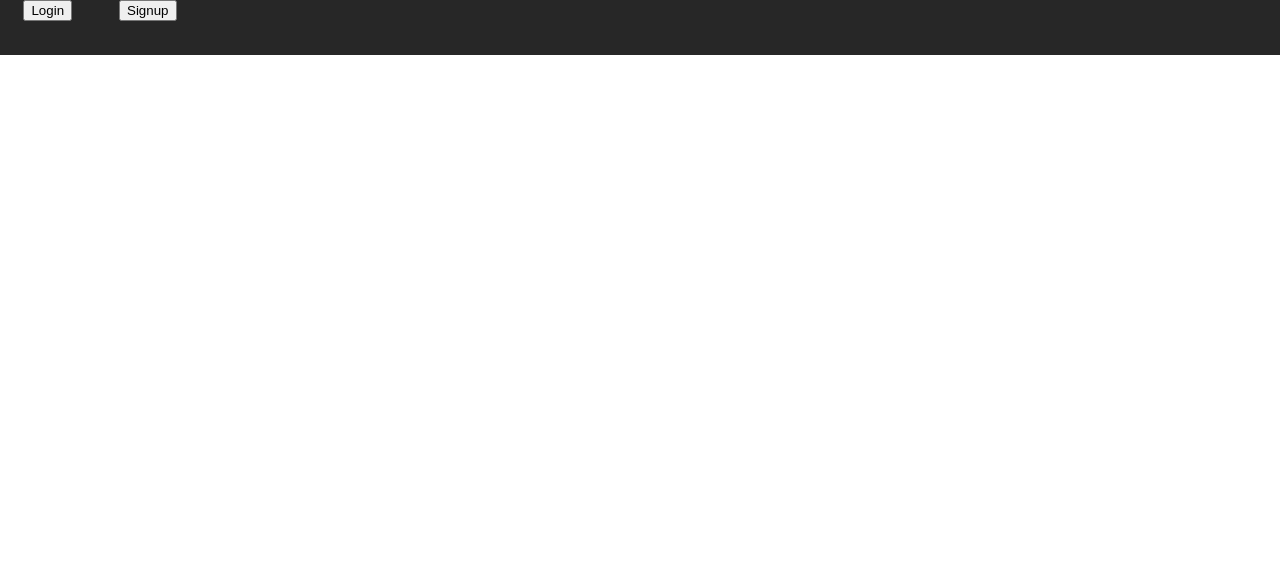
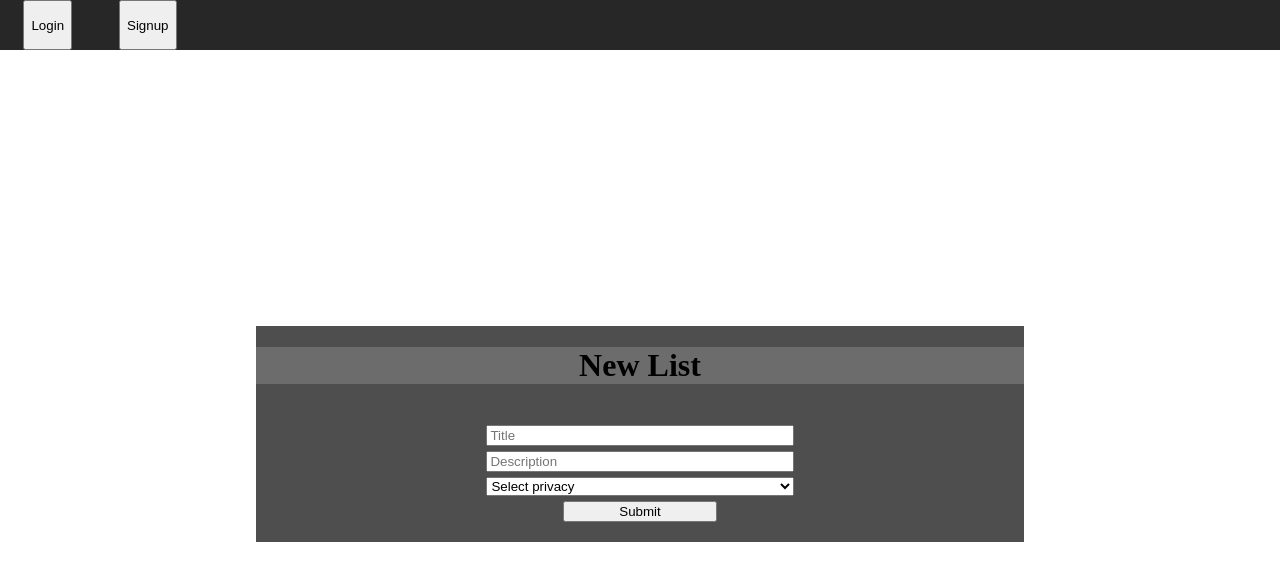
Before and after one commit to loganw0315/now-watch-this, a React (Create React App) app: page /create-list in a window 1280 px wide. Before the commit this address had no page. Shown: the top 580 px of the page. Built offline with nearby package versions, Linux system fonts and the light colour scheme; the HTML template or start-up script is replaced by a standard one.

Commit message:
Seachbar styling done, CreateList working

```diff
--- a/src/App.js
+++ b/src/App.js
@@ -1,9 +1,13 @@
 import { useEffect, useState } from 'react';
 import { BrowserRouter, Routes, Route } from 'react-router-dom'
+import { useNavigate } from 'react-router';
 import './App.css';
 import NavBar from './components/NavBar';
 import Home from './pages/home/Home';
 import Lists from './pages/lists/Lists';
+import CreateList from './pages/create-list/CreateList';
+
+
 
 function App() {
   const [display, setDisplay] = useState('')
@@ -14,6 +18,9 @@ function App() {
   const [isLoggedIn, setIsLoggedIn] = useState(false);
   const handleLogin = () => setIsLoggedIn(!isLoggedIn)
 
+
+
+  //Checks if id exists in local storage
   useEffect(() => {
     if(localStorage.getItem('id')) {
       setIsLoggedIn(true)
@@ -33,10 +40,14 @@ function App() {
           <Home
           display={display}
           handleDisplay={handleDisplay}
-          handleLogin={handleLogin}/>
+          handleLogin={handleLogin}
+          isLoggedIn={isLoggedIn}/>
           } />
         <Route path="/lists" element={
           <Lists />
+        }/>
+        <Route path="/create-list" element={
+          <CreateList />
         }/>
         </Routes>
       </BrowserRouter>
--- a/src/components/NavBar.css
+++ b/src/components/NavBar.css
@@ -1,13 +1,18 @@
 .navbar{
     background-color: rgb(39, 39, 39);
     margin:0;
-    height: 55px;
+    height: 50px;
     display: flex;
 }
 .navbar nav {
-    max-width: 1200px;
-    margin: 0;
+    display: flex;
+
 }
+
+.nav-link{
+    color: aliceblue;
+}
+
 .login-btns{
     width: 200px;
     display: flex;
--- a/src/components/NavBar.js
+++ b/src/components/NavBar.js
@@ -1,3 +1,4 @@
+import { Link } from 'react-router-dom'
 import './NavBar.css'
 import Searchbar from './Searchbar'
 // import { useLocation } from 'react-router';
@@ -7,16 +8,20 @@ export default function NavBar({handleDisplay, isLoggedIn}) {
 
     return (
         <div className='navbar'>
+            {isLoggedIn  ?
+                <>
+                    <Searchbar/>
                     <nav>
-                {isLoggedIn ?
-                    <Searchbar/>
+                        <Link className='nav-link' to="/lists">My Lists</Link>
+                        <Link className='nav-link' to="/create-list">+ Create List</Link>
+                    </nav>
+                </>
                 :
                 <div className="login-btns">
                     <button className='btn btn-secondary' onClick={()=>handleDisplay('login')}>Login</button>
                     <button className='btn btn-secondary' onClick={()=>handleDisplay('signup')}>Signup</button>
                 </div>
             }
-            </nav>
         </div>
     )
 }
--- a/src/components/Searchbar.css
+++ b/src/components/Searchbar.css
@@ -1,12 +1,64 @@
 .searchbar-container{
     align-self: flex-start;
     margin-left: 2em;
+    max-width: 300px;
 }
 
 .searchbar-container form label{
     color: aliceblue;
+
 }
 
 .searchbar-input{
     margin-left: 5px;
 }
+
+.search-results-display{
+    margin-top: 10px;
+    background-color: rgb(122, 122, 122);
+    padding: 10px;
+    max-width: 93%;
+
+}
+
+.search-result-card{
+    border: 2px solid #000000;
+    padding:5px;
+
+    overflow-wrap: break-all;
+    margin-bottom: 2px;
+}
+
+.result-title{
+    font-weight: 600;
+}
+
+.search-result-card img{
+    width: 100px;
+    margin-right: auto;
+}
+
+
+.search-result-card button {
+
+  background: #5E5DF0;
+  border-radius: 999px;
+  box-shadow: #5E5DF0 0 10px 20px -10px;
+  box-sizing: border-box;
+  color: #FFFFFF;
+  cursor: pointer;
+  font-family: Inter,Helvetica,"Apple Color Emoji","Segoe UI Emoji",NotoColorEmoji,"Noto Color Emoji","Segoe UI Symbol","Android Emoji",EmojiSymbols,-apple-system,system-ui,"Segoe UI",Roboto,"Helvetica Neue","Noto Sans",sans-serif;
+  font-size: 12px;
+  font-weight: 700;
+  line-height: 12px;
+  opacity: 1;
+  outline: 0 solid transparent;
+  padding: 8px 18px;
+  user-select: none;
+  -webkit-user-select: none;
+  touch-action: manipulation;
+  width: fit-content;
+  word-break: break-word;
+  border: 0;
+  margin: 5px
+}
--- a/src/components/Searchbar.js
+++ b/src/components/Searchbar.js
@@ -1,22 +1,44 @@
 import axios from 'axios'
-import { useState } from 'react'
+import { useEffect, useState } from 'react'
 import './Searchbar.css'
 
 export default function Searchbar() {
     const [searchTerm, setSearchTerm] = useState('')
     const [searchResults, setSearchResults] = useState([])
+    const [isLoading, setIsLoading] = useState(false)
 
     const handleSubmit = (e) => {
         e.preventDefault()
         console.log(searchTerm);
+        setIsLoading(true)
         axios.post('http://localhost:4000/search', {
             searchTerm: `${searchTerm}`
         })
         .then((res) => {
+            setIsLoading(false)
             setSearchResults(res.data)
             console.log(res.data);
         })
     }
+
+    const addHandler = (e) => {
+        const mediaIndex = e.target.id
+        const media = searchResults[mediaIndex]
+        axios.post('http://localhost:4000/lists', {
+
+        })
+    }
+
+    const clearInput = () => {
+        setSearchTerm('')
+    }
+
+
+    useEffect(() => {
+         if(searchTerm === ""){
+                setSearchResults([])
+            }
+    }, [searchTerm])
 
   return (
     <div className='searchbar-container'>
@@ -27,17 +49,23 @@ export default function Searchbar() {
             type="text"
             id='search'
             onChange={(e) => setSearchTerm(e.target.value)}
+            value={searchTerm}
             required
             />
+            <button type="button" onClick={() => clearInput()}>X</button>
         </form>
-        {searchResults.length > 1 &&
+        {(searchResults.length > 0 || isLoading === true) &&
             <div className="search-results-display">
-                {searchResults.map((result, index) => (
+                {searchResults.length > 0 && searchResults.map((result, index) => (
                     <div className="search-result-card" key={index}>
                         <img src={result.image} alt="" />
-                        <p>{result.title}</p>
+                        <p className='result-title'>{result.title}</p>
+                        <p className='result-description'>{result.description}</p>
+                        <button onClick={addHandler} id={index}>+ Add to List</button>
+                        <button>View Details</button>
                     </div>
                 ))}
+                {isLoading === true && <p>Loading...</p>}
             </div>
         }
     </div>
--- a/src/pages/create-list/CreateList.css
+++ b/src/pages/create-list/CreateList.css
@@ -0,0 +1,36 @@
+.create-list{
+    min-height: 96vh;
+    display: flex;
+    justify-content: center;
+    align-items: center;
+}
+
+.create-list-form{
+    width: 60%;
+    background-color: rgb(78, 78, 78);
+    display: flex;
+    flex-direction: column;
+
+}
+
+.create-list-form h1{
+    background-color: rgb(109, 108, 108);
+}
+
+.create-list-form form{
+    align-self: center;
+    width:40%;
+    display: flex;
+    flex-direction: column;
+    margin: 20px
+}
+
+.create-list-form form input{
+    margin-bottom: 5px;
+}
+
+.create-list-form form button{
+    width: 50%;
+    align-self: center;
+    margin-top:  5px;
+}
--- a/src/pages/create-list/CreateList.js
+++ b/src/pages/create-list/CreateList.js
@@ -0,0 +1,72 @@
+import React from 'react';
+import {useFormik} from 'formik'
+import './CreateList.css'
+import axios from 'axios';
+import { useNavigate } from 'react-router';
+
+function CreateList() {
+    const userId = localStorage.getItem('id')
+    let navigate = useNavigate();
+    const initialValues = {
+        title: "",
+        description: "",
+        privacy: "",
+        userId: userId
+    }
+
+
+    const onSubmit = (values) => {
+        axios.post('http://localhost:4000/lists', values)
+        .then((res) => {
+            console.log(res.data);
+            navigate('/lists')
+        })
+
+    }
+    const validate = (values) => {
+
+    }
+
+    const formik = useFormik({
+        initialValues,
+        onSubmit,
+        validate
+    })
+
+  return (
+  <div className='create-list'>
+    <div className='create-list-form'>
+      <h1>New List</h1>
+      <form onSubmit={formik.handleSubmit}>
+        <input
+        type="text"
+        name="title"
+        onChange={formik.handleChange}
+        value={formik.values.title}
+        placeholder='Title'
+        />
+        <input
+        type="text"
+        name="description"
+        onChange={formik.handleChange}
+        value={formik.values.description}
+        placeholder='Description'
+        />
+        <select
+        name="privacy"
+        onChange={formik.handleChange}
+        value={formik.values.privacy}
+        >
+            <option value="" label='Select privacy'/>
+            <option value="public" label='Public'/>
+            <option value="private" label='Private'/>
+            <option value="unlisted" label='Unlisted'/>
+        </select>
+        <button type='submit' disabled={!formik.isValid}>Submit</button>
+      </form>
+    </div>
+  </div>
+  )
+}
+
+export default CreateList;
--- a/src/pages/home/Home.js
+++ b/src/pages/home/Home.js
@@ -1,8 +1,16 @@
+import { useNavigate } from 'react-router'
 import './Home.css'
 import LoginForm from './LoginForm'
 import SignupForm from './SignupForm'
 
-export default function Home({display, handleDisplay, handleLogin}) {
+export default function Home({display, handleDisplay, handleLogin, isLoggedIn}) {
+
+    const navigate = useNavigate()
+
+    if(isLoggedIn){
+        navigate('/lists')
+    }
+
 
     return (
         <div className="home">
--- a/src/pages/home/SignupForm.js
+++ b/src/pages/home/SignupForm.js
@@ -1,9 +1,12 @@
 import React from 'react';
 import {Formik, useFormik} from 'formik';
 import axios from 'axios';
+import { useNavigate } from 'react-router';
 
 
 export default function SignupForm() {
+    let navigate = useNavigate();
+
     const initialValues = {
         username: '',
         name: '',
@@ -17,6 +20,7 @@ export default function SignupForm() {
             localStorage.setItem('username', res.data[0][0].username)
             localStorage.setItem('id', res.data[0][0].id)
             localStorage.setItem('name', res.data[0][0].name)
+            navigate('/lists')
 
         })
         .catch((err)=> console.log(err.response.data))
--- a/src/pages/lists/Lists.js
+++ b/src/pages/lists/Lists.js
@@ -1,11 +1,26 @@
+import axios from "axios";
+import { useEffect, useState } from "react"
 import "./Lists.css"
 
 export default function Lists() {
     const name = localStorage.getItem('name')
+    const userId = localStorage.getItem('id')
+    const [userLists, setUserLists] = useState([])
+
+    useEffect(() => {
+      axios.post('http://localhost:4000/lists', userId)
+        .then((res) => {
+
+        })
+    }, []);
+
 
     return (
         <div>
-            Welcome {name}!
+            <div className="lists-container">
+            <h1>{name}'s Lists</h1>
+
+            </div>
         </div>
     )
 }
```
Also changed, not shown: 2 other files (tests, documents, lock files or other folders). Lines whose indentation alone changed are shown as unchanged.
